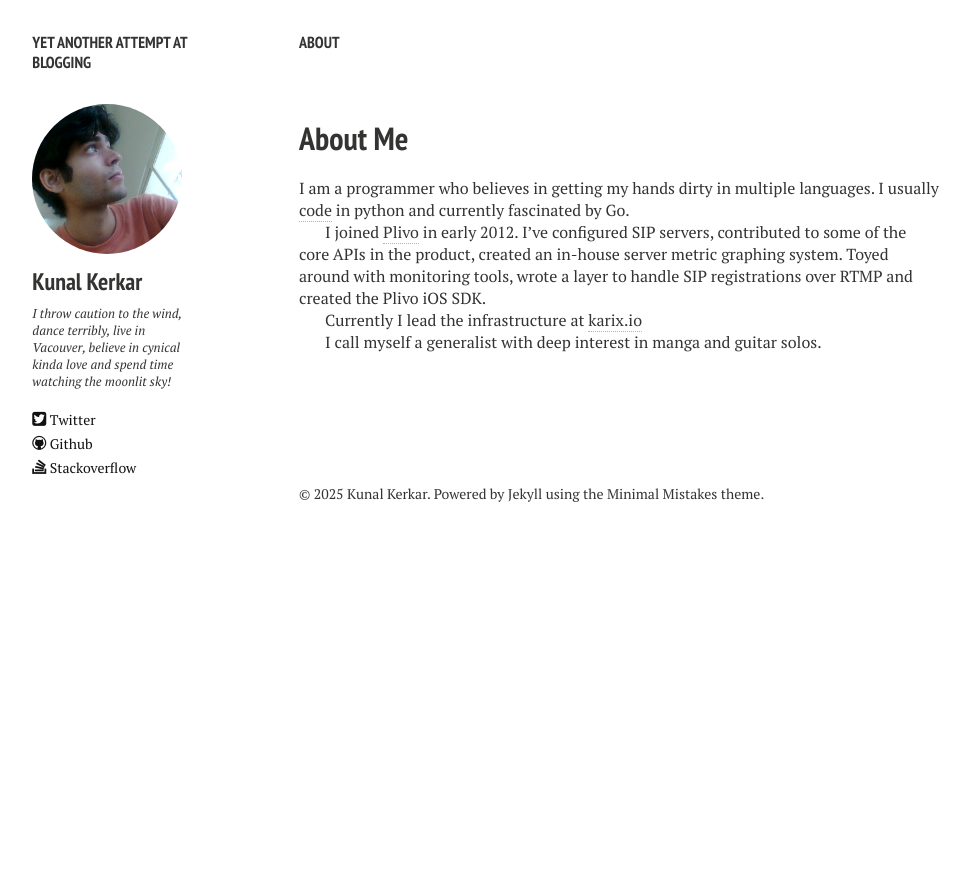
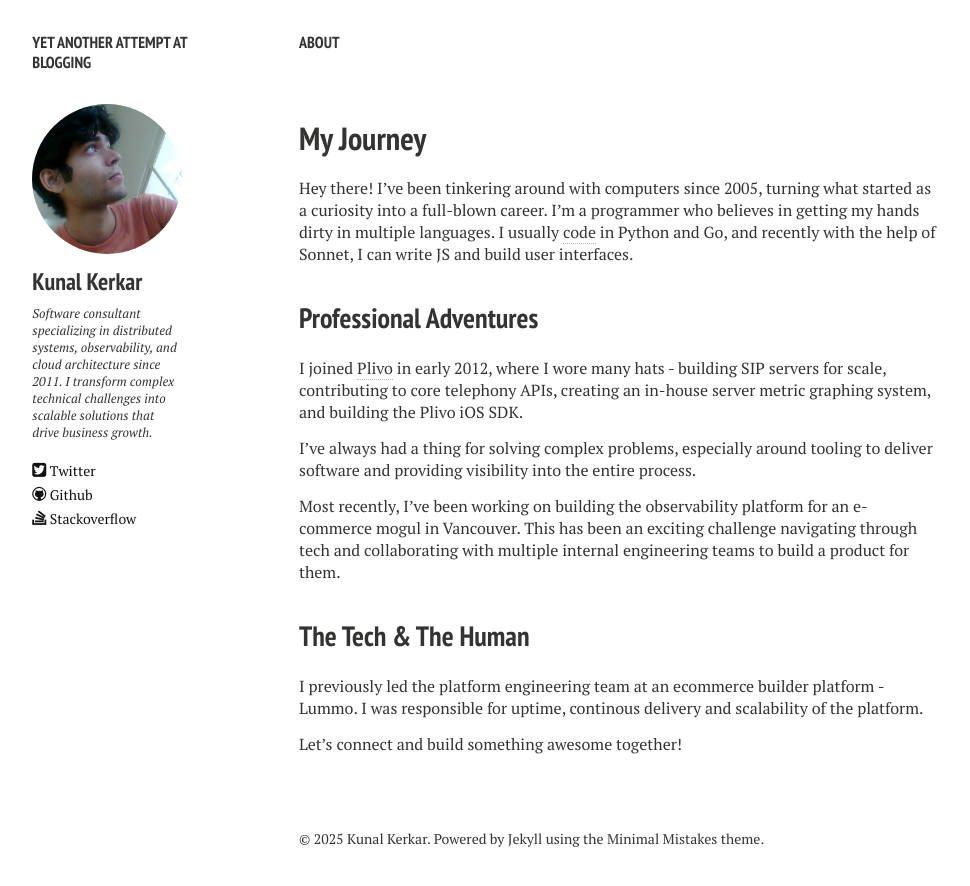
Before and after one commit to tsudot/tsudot.github.io, a Jekyll site: the page built from about.md, in a window 1280 px wide. Shown: the top 886 px of the page, without its empty margins (21-991 px from the left). Built offline with Jekyll 4.4.1, drawn with Linux system fonts in a browser that asks for light colours; nearby versions of some CDN libraries.

Commit message:
fix: update bio and aboutme

```diff
--- a/_config.yml
+++ b/_config.yml
@@ -9,7 +9,7 @@ url: https://tsudot.com
 owner:
   name: Kunal Kerkar
   avatar: bio-photo.jpg
-  bio: "I throw caution to the wind, dance terribly, live in Vacouver, believe in cynical kinda love and spend time watching the moonlit sky!"
+  bio: "Software consultant specializing in distributed systems, observability, and cloud architecture since 2011. I transform complex technical challenges into scalable solutions that drive business growth."
   email: me@tsudot.com
   # Social networking links are used in author-bio sidebar. Update and remove as you like.
   twitter: tsudot
@@ -54,7 +54,7 @@ kramdown:
   syntax_highlighter: rouge
   syntax_highlighter_opts:
     default_lang: plaintext
-    css_class: 'highlight'
+    css_class: "highlight"
     block:
       line_numbers: false
       start_line: 1
--- a/_layouts/page.html
+++ b/_layouts/page.html
@@ -4,6 +4,15 @@
     <meta charset="utf-8">
     <meta name="viewport" content="width=device-width, initial-scale=1">
     {% include _head.html %}
+    <style>
+        /* Fix for paragraph alignment issues */
+        .article-wrap p {
+            text-indent: 0 !important;
+            margin-left: 0 !important;
+            padding-left: 0 !important;
+            margin-bottom: 2.5em !important;
+        }
+    </style>
 </head>
 
 <body class="page">
@@ -17,15 +26,15 @@
             <h1>{{ page.title }}</h1>
             <div class="article-wrap">
                 {{ content }}
-        </div>
+            </div><!-- /.article-wrap -->
         </article>
-</main>
+    </main><!-- /#main -->
 
     <div class="footer-wrap">
         <footer>
             {% include _footer.html %}
         </footer>
-</div>
+    </div><!-- /.footer-wrap -->
 
     {% include _scripts.html %}
 </body>
--- a/about.md
+++ b/about.md
@@ -1,14 +1,22 @@
 ---
 layout: page
 permalink: /about/
-title: About Me
+title: My Journey
 tags: [about]
 ---
 
-I am a programmer who believes in getting my hands dirty in multiple languages. I usually [code](https://github.com/tsudot) in python and currently fascinated by Go.
+Hey there! I've been tinkering around with computers since 2005, turning what started as a curiosity into a full-blown career. I'm a programmer who believes in getting my hands dirty in multiple languages. I usually [code](https://github.com/tsudot) in Python and Go, and recently with the help of Sonnet, I can write JS and build user interfaces.
 
-I joined [Plivo](https://plivo.com) in early 2012. I've configured SIP servers, contributed to some of the core APIs in the product, created an in-house server metric graphing system. Toyed around with monitoring tools, wrote a layer to handle SIP registrations over RTMP and created the Plivo iOS SDK.
+## Professional Adventures
 
-Currently I lead the infrastructure at [karix.io](https://karix.io)
+I joined [Plivo](https://plivo.com) in early 2012, where I wore many hats - building SIP servers for scale, contributing to core telephony APIs, creating an in-house server metric graphing system, and building the Plivo iOS SDK.
 
-I call myself a generalist with deep interest in manga and guitar solos.
+I've always had a thing for solving complex problems, especially around tooling to deliver software and providing visibility into the entire process.
+
+Most recently, I've been working on building the observability platform for an e-commerce mogul in Vancouver. This has been an exciting challenge navigating through tech and collaborating with multiple internal engineering teams to build a product for them.
+
+## The Tech & The Human
+
+I previously led the platform engineering team at an ecommerce builder platform - Lummo. I was responsible for uptime, continous delivery and scalability of the platform.
+
+Let's connect and build something awesome together!
```
Lines whose indentation alone changed are shown as unchanged.
